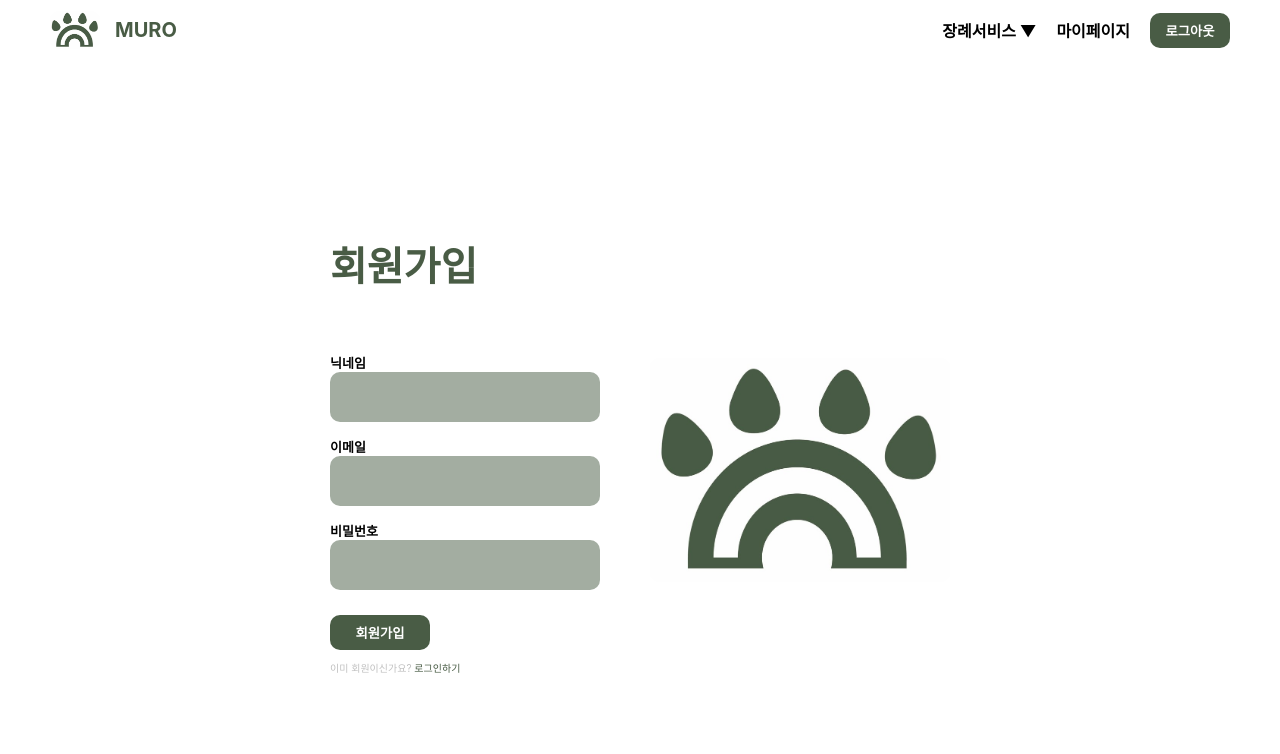
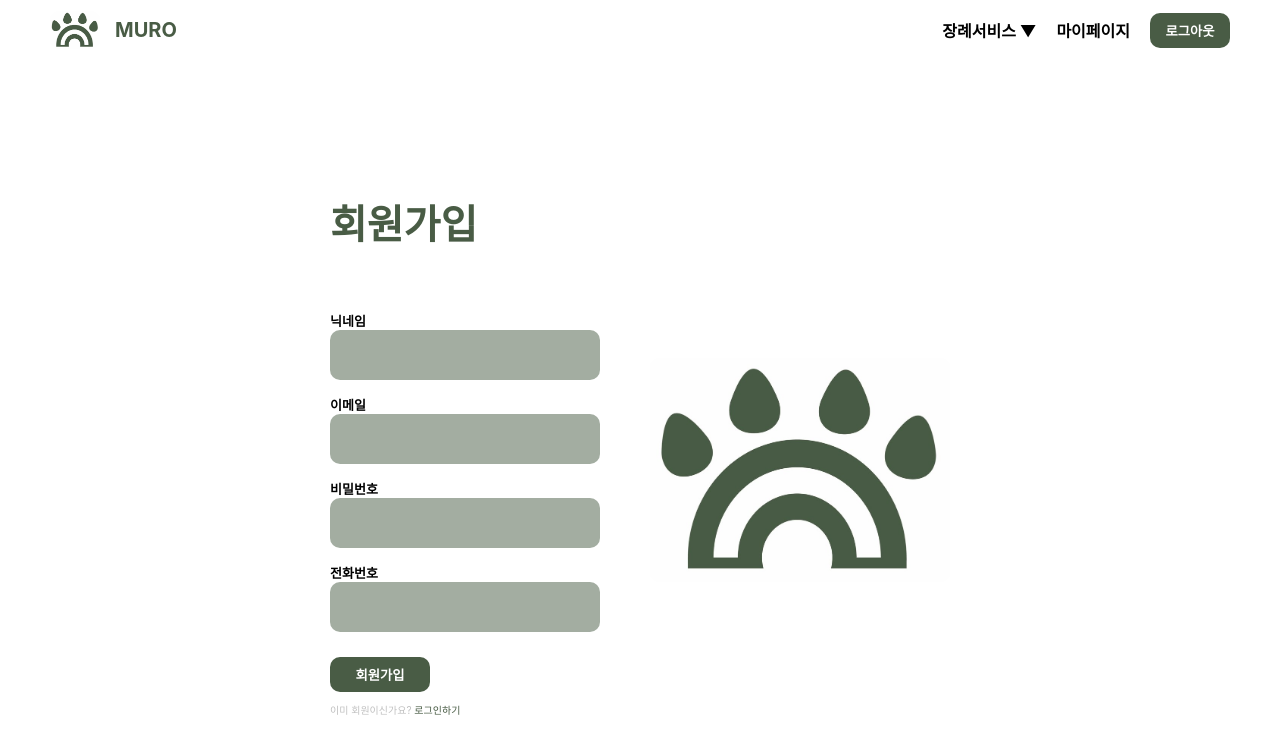
Before and after one commit to 23Software5/FrontEnd, a React (Create React App) app: page /signup in a window 1280 px wide. Shown: the top 754 px of the page. Built offline with nearby package versions, Linux system fonts and the light colour scheme.

Commit message:
Fix: Mypage api error fix

```diff
--- a/src/components/SignupPage.js
+++ b/src/components/SignupPage.js
@@ -3,12 +3,13 @@ import { Link } from "react-router-dom";
 import "../styles/SignupPage.css";
 import LogoImage from "../assets/logo.jpg";
 
-import * as api from "../Api"; // 추가: api.js 파일 불러오기
+import * as api from "../Api";
 
 const SignupPage = ({ setSignupSuccess }) => {
-  const [nickname, setNickname] = useState(""); // 변경: name을 nickname으로 변경
+  const [nickname, setNickname] = useState("");
   const [email, setEmail] = useState("");
   const [password, setPassword] = useState("");
+  const [phoneNumber, setPhoneNumber] = useState(""); // Step 1: Add phone number state
 
   const isEmailValid = () => {
     const emailRegex = /^[^\s@]+@[^\s@]+\.[^\s@]+$/;
@@ -17,9 +18,10 @@ const SignupPage = ({ setSignupSuccess }) => {
 
   const isFormValid = () => {
     return (
-      nickname.trim() !== "" && // 변경: name을 nickname으로 변경
+      nickname.trim() !== "" &&
       email.trim() !== "" &&
       password.trim() !== "" &&
+      phoneNumber.trim() !== "" && // Step 4: Validate phone number
       isEmailValid()
     );
   };
@@ -27,21 +29,19 @@ const SignupPage = ({ setSignupSuccess }) => {
   const handleSignup = async () => {
     if (isFormValid()) {
       const userData = {
-        nickname, // 변경: name을 nickname으로 변경
+        nickname,
         email,
         password,
+        phoneNumber,
       };
 
       try {
         const response = await api.registerUser(userData);
 
-        // 성공적으로 가입한 경우
         console.log("User registration successful:", response);
 
-        // 추가: 회원가입 성공 시 부모 컴포넌트의 상태 업데이트
         setSignupSuccess(true);
       } catch (error) {
-        // 가입 실패한 경우
         console.error("Error registering user:", error);
         alert("회원가입에 실패했습니다.");
       }
@@ -56,15 +56,15 @@ const SignupPage = ({ setSignupSuccess }) => {
         <div className="login-title">회원가입</div>
         <div className="signup-box">
           <label>
-            닉네임{" "}
+            닉네임
             <input
               type="text"
-              value={nickname} // 변경: name을 nickname으로 변경
-              onChange={(e) => setNickname(e.target.value)} // 변경: name을 nickname으로 변경
+              value={nickname}
+              onChange={(e) => setNickname(e.target.value)}
             />
           </label>
           <label>
-            이메일{" "}
+            이메일
             <input
               type="text"
               value={email}
@@ -72,11 +72,19 @@ const SignupPage = ({ setSignupSuccess }) => {
             />
           </label>
           <label>
-            비밀번호{" "}
+            비밀번호
             <input
               type="password"
               value={password}
               onChange={(e) => setPassword(e.target.value)}
+            />
+          </label>
+          <label>
+            전화번호
+            <input
+              type="text"
+              value={phoneNumber}
+              onChange={(e) => setPhoneNumber(e.target.value)}
             />
           </label>
         </div>
--- a/src/pages/Mypage.js
+++ b/src/pages/Mypage.js
@@ -1,5 +1,5 @@
 import React, { useState, useEffect } from "react";
-// import axios from "axios";
+import axios from "axios";
 import "../styles/Mypage.css";
 import { Link } from "react-router-dom";
 import * as api from "../Api";
@@ -11,7 +11,8 @@ const Mypage = () => {
   const [editedPhoneNumber, setEditedPhoneNumber] = useState("");
 
   useEffect(() => {
-    const userId = "현재 로그인한 사용자의 아이디";
+    const userId = localStorage.getItem("userId");
+    console.log("userId:", userId);
 
     api
       .getUserProfile(userId)
@@ -35,9 +36,10 @@ const Mypage = () => {
     const trimmedPhoneNumber = editedPhoneNumber.trim();
 
     if (trimmedName !== "" && trimmedPhoneNumber !== "") {
-      // API 요청을 보내어 사용자 데이터를 업데이트합니다.
-      const userId = "현재 로그인한 사용자의 아이디";
+      // localStorage에서 userId 가져오기
+      const userId = localStorage.getItem("userId");
 
+      // 사용자 데이터를 업데이트하는 API 요청
       axios
         .put(`/users/${userId}`, {
           email: user.email,
@@ -45,8 +47,7 @@ const Mypage = () => {
           nickname: trimmedName,
           phonenumber: trimmedPhoneNumber,
         })
-        .then((response) => {
-          // API 요청이 성공하면 로컬 상태를 업데이트합니다.
+        .then(() => {
           setUser({
             ...user,
             name: trimmedName,
@@ -55,13 +56,15 @@ const Mypage = () => {
           setIsEditing(false);
         })
         .catch((error) => {
-          console.error("Error updating user data:", error);
+          console.error("사용자 데이터 업데이트 오류:", error);
           window.alert("사용자 데이터 업데이트에 실패했습니다.");
         });
     } else {
       window.alert("이름과 전화번호는 비워둘 수 없습니다.");
     }
   };
+
+
 
   const handleCancel = () => {
     setIsEditing(false);
```
